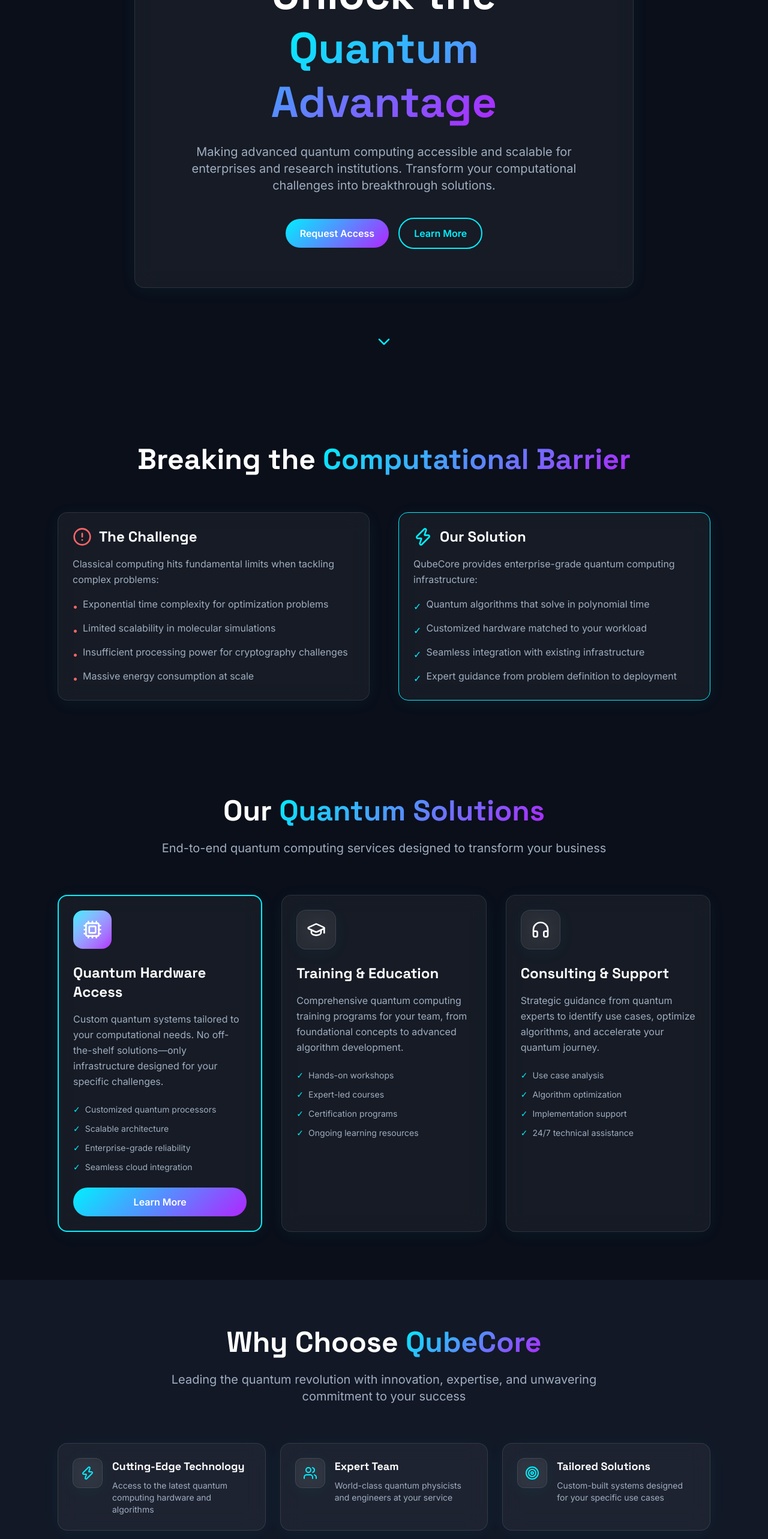
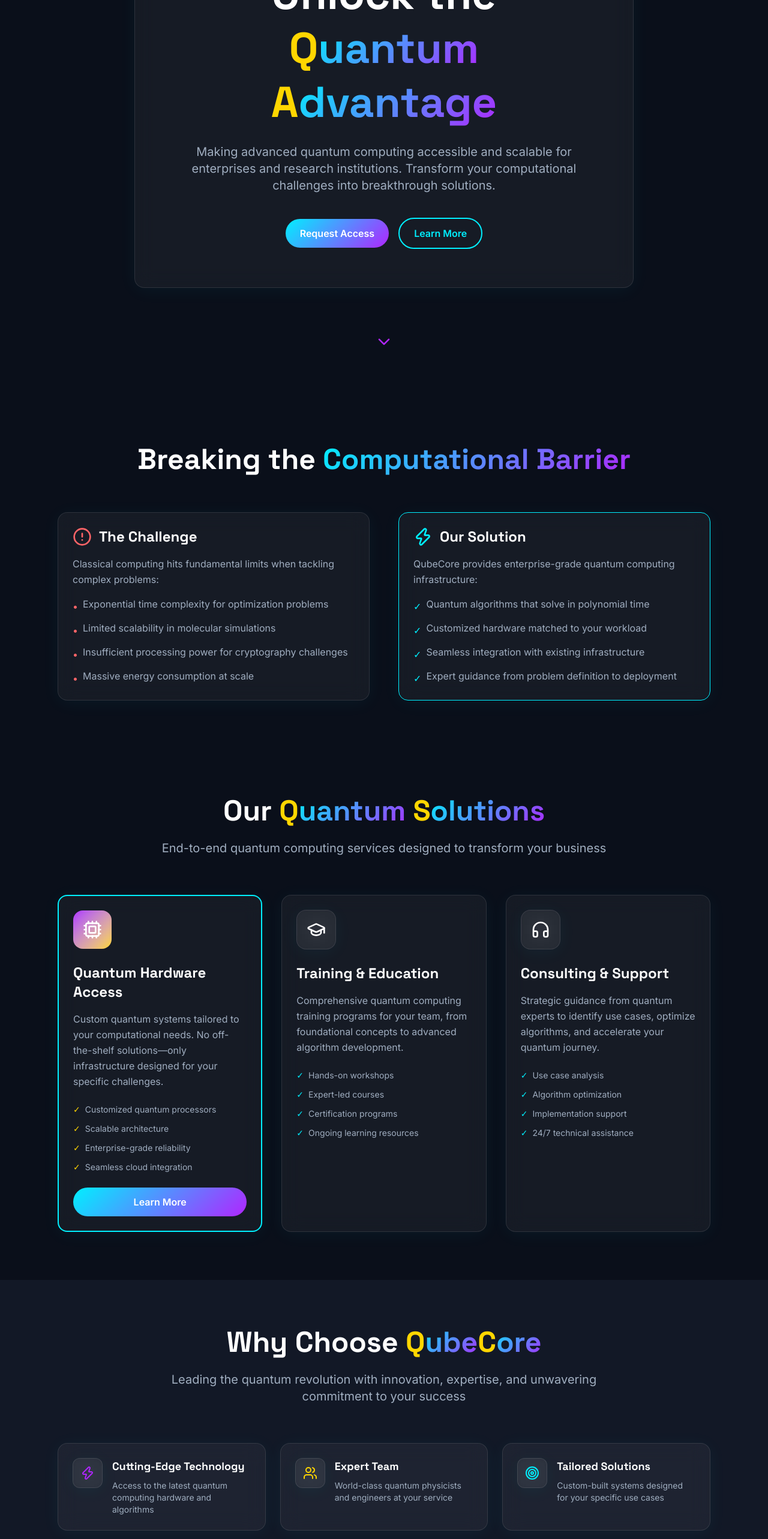
Before and after one commit to jaimeperezrisco/qubecore-landing, a React (Vite) app in the folder frontend/: page / in a window 1280 px wide. Shown: the part 200-2766 px from the top of the page at 60% size. Built offline with nearby package versions, Linux system fonts and the light colour scheme; no server answers.

Commit message:
feat: aplicar acentos de marca en detalles clave de la landing

```diff
--- a/frontend/src/components/HardwareDeepDive.jsx
+++ b/frontend/src/components/HardwareDeepDive.jsx
@@ -11,6 +11,9 @@
       number: '01',
       icon: Search,
       title: 'Problem Assessment',
+      accentClass: 'text-[var(--accent-magenta)]',
+      borderClass: 'border-[var(--accent-magenta)]',
+      bgClass: 'bg-[var(--accent-magenta)]',
       description: 'Our quantum advisors analyze your computational challenges and identify quantum-suitable problems.',
       details: [
         'In-depth workload analysis',
@@ -22,6 +25,9 @@
       number: '02',
       icon: Lightbulb,
       title: 'Custom Algorithm Design',
+      accentClass: 'text-[var(--accent-gold)]',
+      borderClass: 'border-[var(--accent-gold)]',
+      bgClass: 'bg-[var(--accent-gold)]',
       description: 'We develop quantum algorithms specifically tailored to your use case and optimization goals.',
       details: [
         'Bespoke quantum circuits',
@@ -33,6 +39,9 @@
       number: '03',
       icon: Cpu,
       title: 'Hardware Matching',
+      accentClass: 'text-[var(--accent-magenta)]',
+      borderClass: 'border-[var(--accent-magenta)]',
+      bgClass: 'bg-[var(--accent-magenta)]',
       description: 'Based on your requirements, we design and provision the optimal quantum infrastructure.',
       details: [
         'Custom qubit topology',
@@ -96,13 +105,13 @@
                   }`}
                 >
                   {/* Content Card */}
-                  <div className="flex-1 glass-card md:max-w-md group hover:border-[var(--accent-cyan)] transition-all">
+                  <div className={`flex-1 glass-card md:max-w-md group transition-all ${step.borderClass}`}>
                     <div className="flex items-center gap-4 mb-4">
                       <span className="text-5xl font-bold text-gradient opacity-30">
                         {step.number}
                       </span>
                       <div className="p-3 rounded-xl glass group-hover:glow transition-all">
-                        <Icon size={28} className="text-[var(--accent-cyan)]" />
+                        <Icon size={28} className={step.accentClass} />
                       </div>
                     </div>
 
@@ -112,9 +121,9 @@
                     </p>
 
                     <ul className="space-y-2">
-                      {step.details.map((detail, idx) => (
-                        <li key={idx} className="flex items-center gap-2 text-sm text-[var(--text-secondary)]">
-                          <ArrowRight size={16} className="text-[var(--accent-cyan)]" />
+                        {step.details.map((detail, idx) => (
+                          <li key={idx} className="flex items-center gap-2 text-sm text-[var(--text-secondary)]">
+                          <ArrowRight size={16} className={step.accentClass} />
                           <span>{detail}</span>
                         </li>
                       ))}
@@ -127,7 +136,7 @@
                       initial={{ scale: 0 }}
                       animate={isInView ? { scale: 1 } : {}}
                       transition={{ duration: 0.5, delay: index * 0.3 + 0.2 }}
-                      className="w-16 h-16 rounded-full glass flex items-center justify-center border-2 border-[var(--accent-cyan)]"
+                      className={`w-16 h-16 rounded-full glass flex items-center justify-center border-2 ${step.borderClass}`}
                     >
                       <motion.div
                         animate={{
@@ -139,9 +148,9 @@
                           repeat: Infinity,
                           delay: index * 0.5,
                         }}
-                        className="w-10 h-10 rounded-full bg-[var(--accent-cyan)] opacity-30"
+                        className={`w-10 h-10 rounded-full opacity-30 ${step.bgClass}`}
                       />
-                      <div className="absolute w-4 h-4 rounded-full bg-[var(--accent-cyan)]" />
+                      <div className={`absolute w-4 h-4 rounded-full ${step.bgClass}`} />
                     </motion.div>
                   </div>
 
--- a/frontend/src/components/Header.jsx
+++ b/frontend/src/components/Header.jsx
@@ -101,7 +101,7 @@
             aria-pressed={isColorblindMode}
             title={isColorblindMode ? 'Colorblind mode enabled' : 'Enable colorblind mode'}
           >
-            <Eye size={20} className="text-[var(--accent-cyan)]" />
+            <Eye size={20} className="text-[var(--accent-magenta)]" />
           </button>
 
           {/* Admin Login */}
@@ -110,7 +110,7 @@
             className="p-2 rounded-full glass-card hover:glow transition-all"
             aria-label="Admin Login"
           >
-            <Lock size={20} className="text-[var(--accent-cyan)]" />
+            <Lock size={20} className="text-[var(--accent-gold)]" />
           </a>
 
           {/* Hamburger Menu - Mobile */}
--- a/frontend/src/components/Hero.jsx
+++ b/frontend/src/components/Hero.jsx
@@ -18,7 +18,12 @@
             className="text-5xl md:text-7xl font-bold mb-6 leading-tight"
           >
             Unlock the{' '}
-            <span className="text-gradient">Quantum Advantage</span>
+            <span>
+              <span className="text-[var(--accent-gold)]">Q</span>
+              <span className="text-gradient">uantum </span>
+              <span className="text-[var(--accent-gold)]">A</span>
+              <span className="text-gradient">dvantage</span>
+            </span>
           </motion.h1>
 
           <motion.p
@@ -58,7 +63,7 @@
               animate={{ y: [0, 10, 0] }}
               transition={{ duration: 2, repeat: Infinity }}
             >
-              <ChevronDown size={32} className="text-[var(--accent-cyan)]" />
+              <ChevronDown size={32} className="text-[var(--accent-magenta)]" />
             </motion.div>
           </a>
         </motion.div>
--- a/frontend/src/components/Offer.jsx
+++ b/frontend/src/components/Offer.jsx
@@ -18,6 +18,7 @@
         'Seamless cloud integration',
       ],
       highlight: true,
+      featureAccent: 'text-[var(--accent-gold)]',
     },
     {
       icon: GraduationCap,
@@ -30,6 +31,7 @@
         'Ongoing learning resources',
       ],
       highlight: false,
+      featureAccent: 'text-[var(--accent-cyan)]',
     },
     {
       icon: Headphones,
@@ -42,6 +44,7 @@
         '24/7 technical assistance',
       ],
       highlight: false,
+      featureAccent: 'text-[var(--accent-cyan)]',
     },
   ];
 
@@ -55,7 +58,13 @@
           className="text-center mb-16"
         >
           <h2 className="text-4xl md:text-5xl font-bold mb-6">
-            Our <span className="text-gradient">Quantum Solutions</span>
+            Our{' '}
+            <span>
+              <span className="text-[var(--accent-gold)]">Q</span>
+              <span className="text-gradient">uantum </span>
+              <span className="text-[var(--accent-gold)]">S</span>
+              <span className="text-gradient">olutions</span>
+            </span>
           </h2>
           <p className="text-xl text-[var(--text-secondary)] max-w-3xl mx-auto">
             End-to-end quantum computing services designed to transform your business
@@ -79,7 +88,7 @@
                 <div className="mb-6">
                   <div className={`inline-flex p-4 rounded-2xl ${
                     offer.highlight
-                      ? 'bg-gradient-to-br from-[var(--accent-cyan)] to-[var(--accent-magenta)]'
+                      ? 'bg-gradient-to-br from-[var(--accent-magenta)] to-[var(--accent-gold)]'
                       : 'glass'
                   }`}>
                     <Icon size={32} className="text-white" />
@@ -98,7 +107,7 @@
                 <ul className="space-y-3 mb-6">
                   {offer.features.map((feature, idx) => (
                     <li key={idx} className="flex items-center gap-2 text-sm text-[var(--text-secondary)]">
-                      <span className="text-[var(--accent-cyan)]">✓</span>
+                      <span className={offer.featureAccent}>✓</span>
                       <span>{feature}</span>
                     </li>
                   ))}
--- a/frontend/src/components/WhyUs.jsx
+++ b/frontend/src/components/WhyUs.jsx
@@ -11,31 +11,37 @@
       icon: Zap,
       title: 'Cutting-Edge Technology',
       description: 'Access to the latest quantum computing hardware and algorithms',
+      accentClass: 'text-[var(--accent-magenta)]',
     },
     {
       icon: Users,
       title: 'Expert Team',
       description: 'World-class quantum physicists and engineers at your service',
+      accentClass: 'text-[var(--accent-gold)]',
     },
     {
       icon: Target,
       title: 'Tailored Solutions',
       description: 'Custom-built systems designed for your specific use cases',
+      accentClass: 'text-[var(--accent-cyan)]',
     },
     {
       icon: Shield,
       title: 'Enterprise Security',
       description: 'Bank-grade encryption and compliance with industry standards',
+      accentClass: 'text-[var(--accent-cyan)]',
     },
     {
       icon: Rocket,
       title: 'Rapid Deployment',
       description: 'From consultation to production in weeks, not years',
+      accentClass: 'text-[var(--accent-magenta)]',
     },
     {
       icon: Globe,
       title: 'Global Reach',
       description: 'Distributed infrastructure with low-latency worldwide access',
+      accentClass: 'text-[var(--accent-gold)]',
     },
   ];
 
@@ -49,7 +55,13 @@
           className="text-center mb-16"
         >
           <h2 className="text-4xl md:text-5xl font-bold mb-6">
-            Why Choose <span className="text-gradient">QubeCore</span>
+            Why Choose{' '}
+            <span>
+              <span className="text-[var(--accent-gold)]">Q</span>
+              <span className="text-gradient">ube</span>
+              <span className="text-[var(--accent-gold)]">C</span>
+              <span className="text-gradient">ore</span>
+            </span>
           </h2>
           <p className="text-xl text-[var(--text-secondary)] max-w-3xl mx-auto">
             Leading the quantum revolution with innovation, expertise, and unwavering commitment to your success
@@ -69,7 +81,7 @@
               >
                 <div className="flex items-start gap-4">
                   <div className="p-3 rounded-xl glass group-hover:glow transition-all">
-                    <Icon size={24} className="text-[var(--accent-cyan)]" />
+                    <Icon size={24} className={strength.accentClass} />
                   </div>
                   <div className="flex-1">
                     <h3 className="text-lg font-bold mb-2">{strength.title}</h3>
--- a/frontend/src/index.css
+++ b/frontend/src/index.css
@@ -21,6 +21,7 @@
     --text-secondary: #4A5568;
     --accent-cyan: #0099CC;
     --accent-magenta: #8B1FA8;
+    --accent-gold: #FFD600;
     --glass-bg: rgba(0, 0, 0, 0.05);
     --glass-border: rgba(0, 0, 0, 0.1);
     --glass-shadow: rgba(0, 153, 204, 0.08);
@@ -30,6 +31,7 @@
   :root[data-color-mode='colorblind'] {
     --accent-cyan: #0F62FE;
     --accent-magenta: #FF7A00;
+    --accent-gold: #FFD166;
     --glass-shadow: rgba(15, 98, 254, 0.1);
     --particle-color: #0F62FE;
   }
@@ -42,6 +44,7 @@
     --text-secondary: #A0AEC0;
     --accent-cyan: #00F0FF;
     --accent-magenta: #B026FF;
+    --accent-gold: #FFD600;
     --glass-bg: rgba(255, 255, 255, 0.05);
     --glass-border: rgba(255, 255, 255, 0.1);
     --glass-shadow: rgba(0, 240, 255, 0.05);
@@ -51,6 +54,7 @@
   .dark[data-color-mode='colorblind'] {
     --accent-cyan: #78A9FF;
     --accent-magenta: #FFB366;
+    --accent-gold: #FFE08A;
     --glass-shadow: rgba(120, 169, 255, 0.08);
     --particle-color: #78A9FF;
   }
```
Also changed, not shown: frontend/src/components/Contact.jsx (+16 -15 lines), frontend/src/components/Team.jsx (+8 -2 lines).
